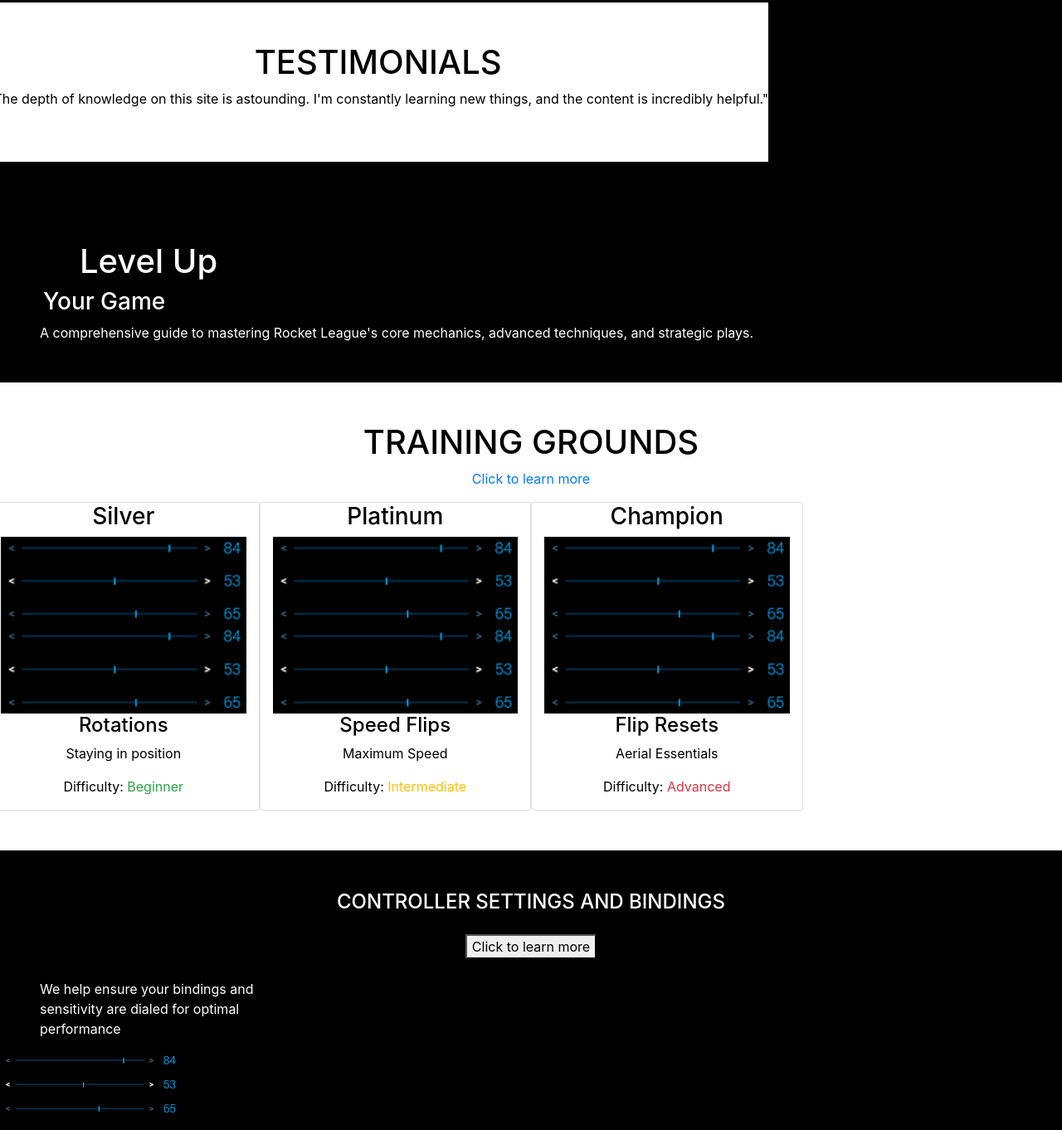
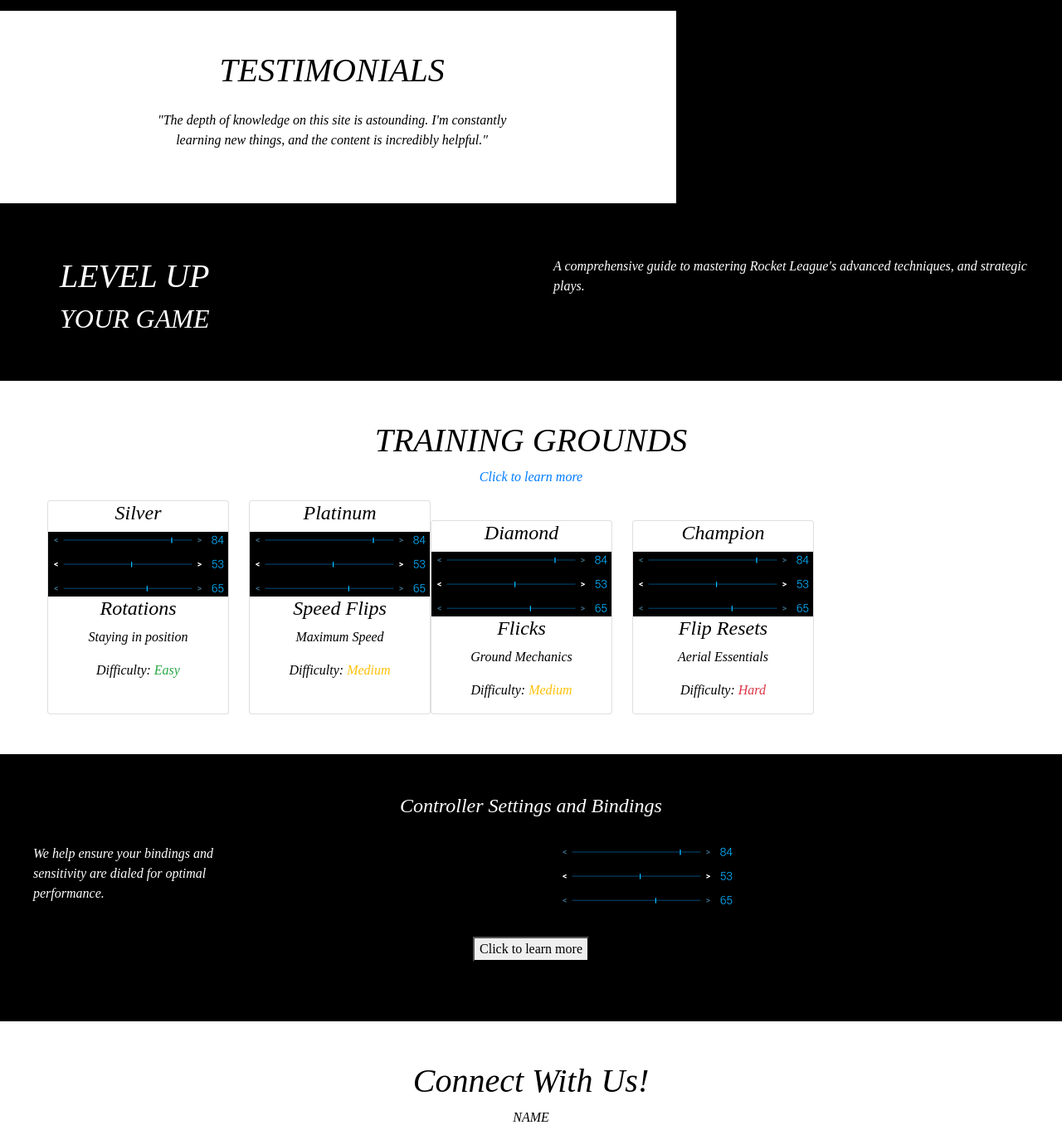
Before and after one commit to zack6yuan/atlas-bootstrap, a plain HTML site: page index.html in a window 1280 px wide. Shown: the part 295-1657 px from the top of the page at 83% size. Drawn offline with nearby package versions, Linux system fonts and the light colour scheme; a web font is replaced by a local one.

Commit message:
changes.

```diff
--- a/index.html
+++ b/index.html
@@ -15,17 +15,17 @@
   <link rel="stylesheet" href="styles.css">
   <link rel="icon" href="images/favicon.ico">
 </head>
-<header class="pt-2 pl-2">
+<header class="pt-sm-2 pl-sm-2">
   <a href="index.html">
     <h4>MechanicMastery</h4>
   </a>
 </header>
+<!-- Small begins at 576px -->
 <body>
   <!-- Hero Section -->
   <div class="text-center pt-5 pb-4">
-    <h2>MECHANICS SIMPLIFIED</h2>
-    <h4
-  >UNLOCK YOUR FULL POTENTIAL</h4>
+    <h1>MECHANICS SIMPLIFIED</h1>
+    <h4>Unlock Your Full Potential</h4>
     <img src="images/SSL.png" alt="SuperSonic Lengend Logo">
   </div>
   <!-- Testimonials Section -->
@@ -33,20 +33,24 @@
   <div class="row">
     <div class="testimonials bg-white text-center pt-5 pb-5 mr-2">
       <h1>TESTIMONIALS</h1>
-      <p class=>
+      <p class="pt-sm-3 col-sm-7 mx-auto">
         "The depth of knowledge on this site is astounding.
         I'm constantly learning new things, and the content
         is incredibly helpful."
       </p>
     </div>
   </div>
-  <div class="level-up pt-5 pb-5 pl-5">
-    <h1 class="ml-sm-5 mt-sm-5">Level Up</h1>
-    <h3 class="ml-sm-1">Your Game</h1>
+  <div class="row level-up pt-sm-5 pb-sm-5 pl-sm-5">
+    <div class="col">
+      <h1 class="ml-sm-4 mt-sm-3">LEVEL UP</h1>
+      <h2 class="ml-sm-4">YOUR GAME</h2>
+    </div>
+    <div class="col mt-sm-3 mr-sm-4">
       <aside>
         A comprehensive guide to mastering Rocket League's
-      core mechanics, advanced techniques, and strategic plays.
+        advanced techniques, and strategic plays.
       </aside>
+    </div>
   </div>
   <div class="training-grounds bg-white pt-5 pb-5 text-center">
     <h1>TRAINING GROUNDS</h1>
@@ -54,41 +58,53 @@
       <p>Click to learn more</p>
     </a>
     <!-- Add these CSS colors, as these ones are ugly -->
+     <div class="container pl-sm-4 ml-sm-5">
       <div class="row">
-      <div class="card col-3">
-        <h3>Silver</h3>
-        <img src="images/slider.png" alt="">
+        <div class="card mr-sm-4">
+          <h4>Silver</h4>
           <img src="images/slider.png" alt="">
           <h4>Rotations</h4>
           <p>Staying in position</p>
-        <p>Difficulty: <span class="text-success">Beginner</span></p>
+          <p>Difficulty: <span class="text-success">Easy</span></p>
         </div>
-      <div class="card col-3">
-        <h3>Platinum</h3>
-        <img src="images/slider.png" alt="">
+        <div class="card">
+          <h4>Platinum</h4>
           <img src="images/slider.png" alt="">
           <h4>Speed Flips</h4>
           <p>Maximum Speed</p>
-        <p>Difficulty: <span class="text-warning">Intermediate</span></p>
+          <p>Difficulty: <span class="text-warning">Medium</span></p>
         </div>
-      <div class="card col-3">
-        <h3>Champion</h3>
+        <div class="card mr-sm-4 mt-sm-4">
+          <h4>Diamond</h4>
           <img src="images/slider.png" alt="">
+          <h4>Flicks</h4>
+          <p>Ground Mechanics</p>
+          <p>Difficulty: <span class="text-warning">Medium</span></p>
+        </div>
+        <div class="card mt-sm-4">
+          <h4>Champion</h4>
           <img src="images/slider.png" alt="">
           <h4>Flip Resets</h4>
           <p>Aerial Essentials</p>
-        <p class="">Difficulty: <span class="text-danger">Advanced</span></p>
+          <p class="">Difficulty: <span class="text-danger">Hard</span></p>
+        </div>
       </div>
      </div>
   </div>
   <div class="settings pt-5 pb-5">
-    <h4 class="text-center">CONTROLLER SETTINGS AND BINDINGS</h4>
+    <h4 class="text-center">Controller Settings and Bindings</h4>
+    <div class="row">
+      <div class="col-sm-6 mt-sm-4 ml-sm-3">
+        <p class="ml-sm-4">
+          We help ensure your bindings and <br> sensitivity
+          are dialed for optimal <br> performance.
+        </p>
+      </div>
+      <div class="col">
+        <img class="mt-sm-4" src="images/slider.png" alt="Slider Image">
+      </div>
+    </div>
     <button class="d-flex mx-auto mt-4 mb-4">Click to learn more</button>
-    <p class="text-start pl-5">
-      We help ensure your bindings and <br> sensitivity
-      are dialed for optimal <br> performance
-    </p>
-    <img class="" src="images/slider.png" alt="Slider Image">
   </div>
   <div class="contact bg-white text-center pt-5 pb-5">
     <h1>Connect With Us!</h1>
@@ -102,16 +118,28 @@
     </div>
     <button class="mt-4">SUBMIT</button>
   </div>
-  <div class="footer pt-5 pb-4 ml-4 mt-5">
+  <div class="container">
+    <div class="row footer mt-sm-5">
+      <div class="col">
         <a href="index.html">
-      <h4>MechanicMastery</h4>
+          <h4 class="">MechanicMastery</h4>
         </a>
-    <div class="socials d-flex mr-5">
+      </div>
+      <div class="col">
+        <div class="socials">
+          <a href="index.html">
             <img src="images/facebook.png" alt="Facebook Logo">
+          </a>
+          <a href="index.html">
             <img src="images/twitter.png" alt="Twitter Logo">
+          </a>
+          <a href="index.html">
             <img src="images/instagram.png" alt="Instagram">
+          </a>
         </div>
-    <p class="text-center">Copyright ©MechanicMastery 2025</p>
+      </div>
+      <p class="mx-auto pt-sm-5">Copyright ©MechanicMastery 2025</p>
+    </div>
   </div>
 </body>
 </html>
--- a/styles.css
+++ b/styles.css
@@ -1,7 +1,8 @@
 body {
   color: white;
   background-color: rgb(0, 0, 0);
-  font-family: Inter;
+  font-family: Coolvetica;
+  font-style: italic;
 }
 
 .heading {
```
Lines whose indentation alone changed are shown as unchanged.
